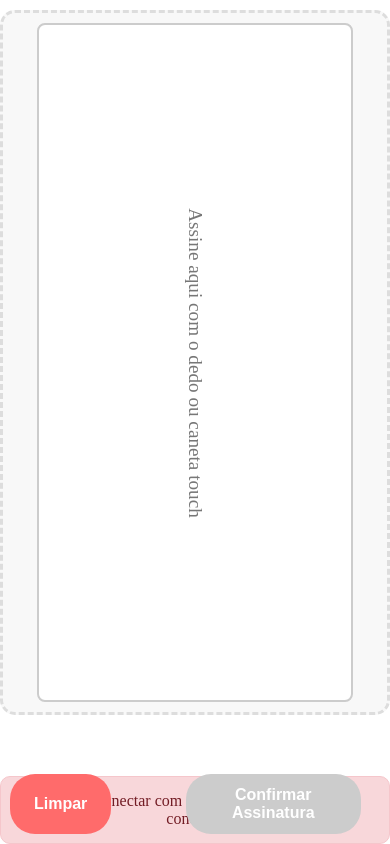
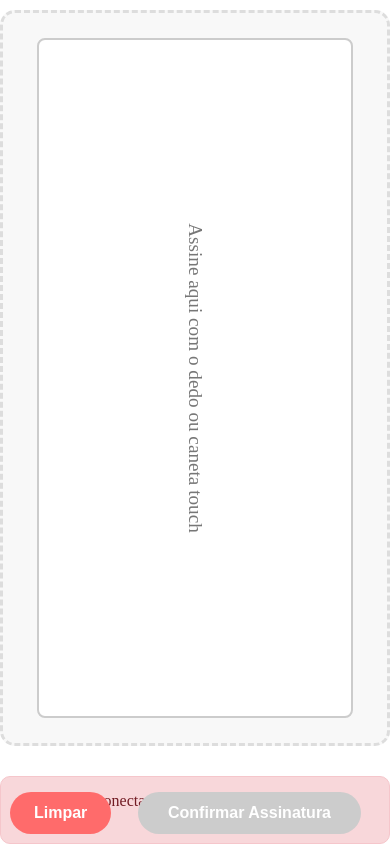
Before and after one commit to DanielDss030225/sistemadeavaliacoesderisco, a plain HTML site: page Sistema de assinaturas/index.html in a window 390 px wide. Drawn offline with Linux system fonts and the light colour scheme.

Commit message:
Ajustes em layout, centralização e responsividade

```diff
--- a/Sistema de assinaturas/styles.css
+++ b/Sistema de assinaturas/styles.css
@@ -49,6 +49,7 @@ h1 {
     position: relative;
     background: #fafafa;
     overflow: hidden;
+    height: 90%;
 }
 p {
     color: #333;
@@ -106,7 +107,10 @@ button {
 .btn-confirm {
     background: #3498db;
     color: white;
-
+    width: 100%;
+            width: auto;
+        padding-right: 30px;
+        padding-left: 30px;
 }
 
 .btn-confirm:hover {
@@ -220,7 +224,9 @@ button {
 
 
     .btn-confirm {
-        width: 50%;
+        width: auto;
+        padding-right: 30px;
+        padding-left: 30px;
     }
 
     .loading-content {
```
Also changed, not shown: styles.css (+5 -3 lines).
